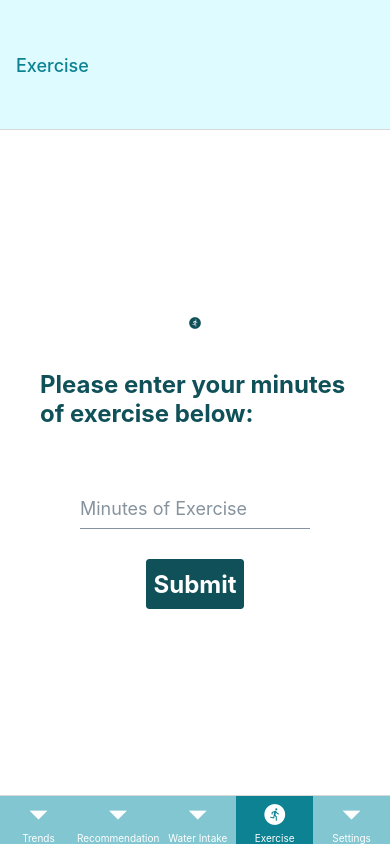
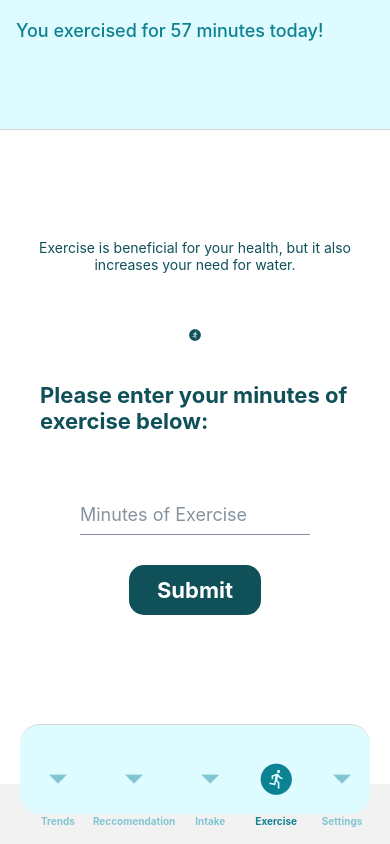
Before and after one commit to richardm213/hydration-helper, a React Native app: screen /Exercise in a window 390 px wide. Built offline with nearby package versions, Linux system fonts and the light colour scheme.

Commit message:
+ Improvements to navigation bar + Improvements to exercise tab

```diff
--- a/App.js
+++ b/App.js
@@ -1,8 +1,8 @@
 import * as React from 'react';
-import { Text, View, TouchableOpacity } from 'react-native';
+import { Text, View, TouchableOpacity, SafeAreaView } from 'react-native';
 import { NavigationContainer } from '@react-navigation/native';
 import { createBottomTabNavigator } from '@react-navigation/bottom-tabs';
-import { Button, Icon, Input } from 'react-native-elements';
+import { Button, Icon, Input, Overlay } from 'react-native-elements';
 import { MaterialIcons } from '@expo/vector-icons';
 import ExerciseTab from './components/ExerciseTab';
 
@@ -45,29 +45,53 @@ function Tabs() {
     <Tab.Navigator
       initialRouteName='Water Intake'
       screenOptions={{
-        tabBarActiveBackgroundColor: '#0C8292',
-        tabBarInactiveBackgroundColor: '#81C6D0',
-        tabBarActiveTintColor: 'white',
-        tabBarInactiveTintColor: 'white',
+        tabBarStyle: {
+          position: 'absolute',
+          bottom: 30,
+          left: 20,
+          right: 20,
+          backgroundColor: '#DEFBFF',
+          borderRadius: 20,
+          height: 90,
+        },
+        tabBarItemStyle: {
+          borderRadius: 20,
+          margin: 2,
+          top: 15,
+          left: 5,
+          right: 15,
+
+        },
+        tabBarLabelStyle: {
+          fontSize: 10,
+          fontWeight: 'bold',
+        },
+        tabBarActiveTintColor: '#0C8292',
+        tabBarInactiveTintColor: '#81C6D0',
+
+
         headerStyle: {
           height: 130,
           backgroundColor: '#DEFBFF'
         },
         headerTitleStyle: {
+          flex: 1,
           color: '#0C8292',
-          fontSize: 18
+          fontSize: 18,
+          marginTop: 20,
         }
       }}>
       <Tab.Screen name="Trends" component={TrendsTab} />
-      <Tab.Screen name="Recommendation" component={RecommendationTab} />
-      <Tab.Screen name="Water Intake" component={IntakeTab} />
-      <Tab.Screen name="Exercise" component={ExerciseTab} options={{
-        tabBarIcon: ({ color, size }) => (
-          <MaterialIcons name='run-circle'
-            color={color}
-            size={size} />),
-        tabBarButton: (props) => <TouchableOpacity {...props}></TouchableOpacity>
-      }} />
+      <Tab.Screen name="Reccomendation" component={RecommendationTab} />
+      <Tab.Screen name="Intake" component={IntakeTab} />
+      <Tab.Screen name="Exercise" component={ExerciseTab}
+        options={{
+          tabBarIcon: ({ color, size }) => (
+            <MaterialIcons name='run-circle'
+              color={color}
+              size={size * 1.5} />),
+          headerTitle: "You exercised for 57 minutes today!"
+        }} />
       <Tab.Screen name="Settings" component={SettingsTab} />
     </Tab.Navigator >
   );
--- a/components/ExerciseTab.js
+++ b/components/ExerciseTab.js
@@ -6,7 +6,7 @@ import {
     Image
 } from 'react-native';
 import { Button, Icon, Input } from 'react-native-elements';
-import { ScreenWidth } from 'react-native-elements/dist/helpers';
+import { ScreenHeight, ScreenWidth } from 'react-native-elements/dist/helpers';
 
 const white = '#fff';
 const styles = StyleSheet.create({
@@ -15,14 +15,16 @@ const styles = StyleSheet.create({
         backgroundColor: white,
         flex: 1,
         justifyContent: 'center',
+        bottom: 60
     },
     submitButton: {
         backgroundColor: '#0F5059',
-        height: 50
+        height: 50,
+        borderRadius: 15,
 
     },
-    largerTextBlue: {
-        fontSize: 24,
+    largerTextBlueBold: {
+        fontSize: 22,
         alignItems: 'center',
         fontWeight: 'bold',
         color: '#0F5059',
@@ -30,11 +32,20 @@ const styles = StyleSheet.create({
         padding: 20
 
     },
+    largerTextBlue: {
+        textAlign: 'center',
+        fontSize: 22,
+        alignItems: 'center',
+        color: '#0F5059',
+        margin: 20,
+
+    },
     largerTextWhite: {
-        fontSize: 24,
+        fontSize: 22,
         alignItems: 'center',
         fontWeight: 'bold',
         color: 'white',
+        padding: 20,
 
     },
     input: {
@@ -44,18 +55,26 @@ const styles = StyleSheet.create({
         marginBottom: 20
 
     },
+    moreDetails: {
+        textAlign: 'center',
+        width: 0.85 * ScreenWidth,
+        color: '#0F5059'
+    }
 });
 
 export default function ExerciseTab() {
     return (
         <View style={styles.container}>
-            <Icon
+            <Text style={styles.moreDetails}>
+                Exercise is beneficial for your health, but it also increases your need for water.
+            </Text>
+            <Icon style={{ marginTop: 55 }}
                 name='run-circle'
                 type='material-icons'
                 color='#0F5059'
                 size='200' />
             <Text
-                style={styles.largerTextBlue}>
+                style={styles.largerTextBlueBold}>
                 Please enter your minutes of exercise below:
             </Text>
             <Input
```
